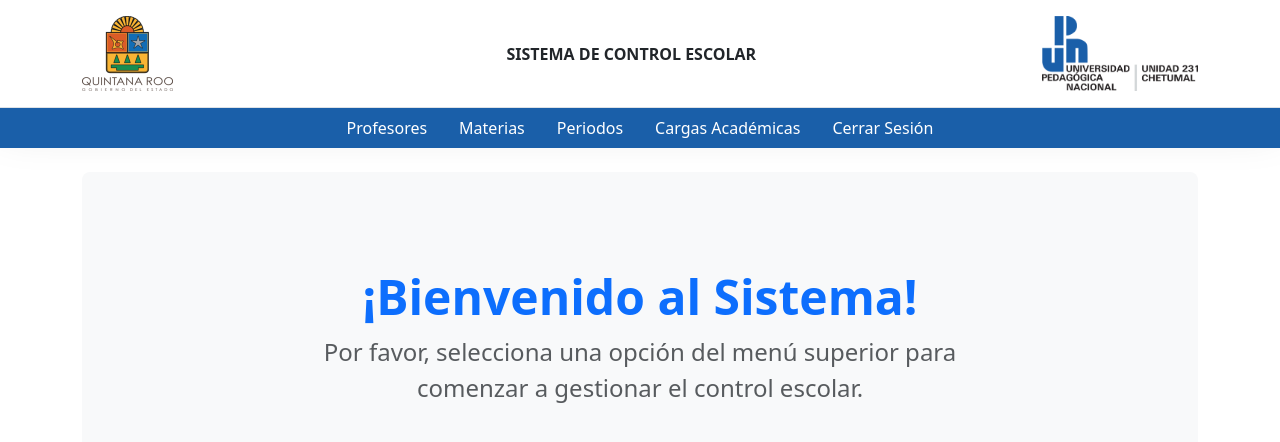
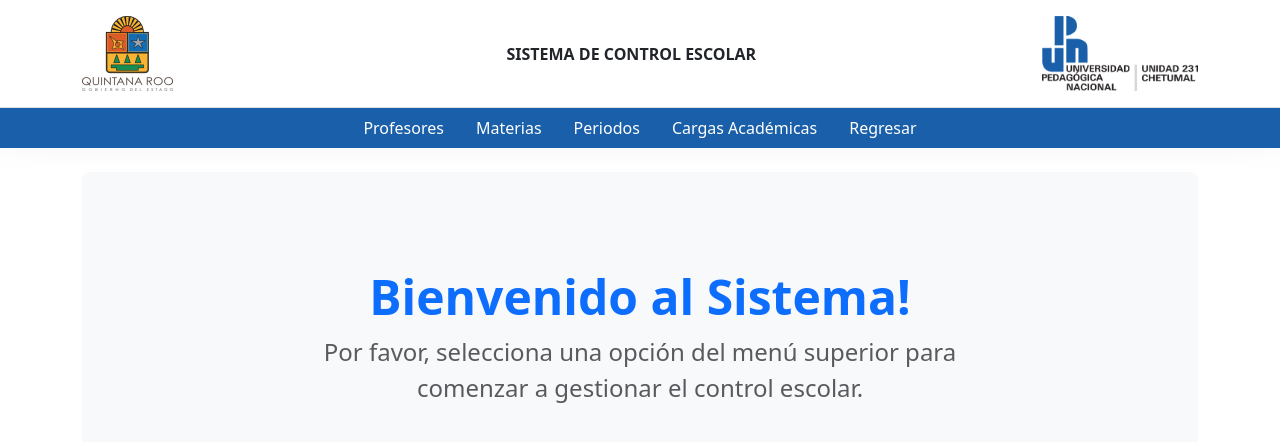
Before and after one commit to JonathanMooMijares/ProjectCargaProfesoesLite, a Vue app: page / in a window 1280 px wide. Shown: the top 442 px of the page. Built offline with nearby package versions, Linux system fonts and the light colour scheme.

Commit message:
Integración de la primera parte del proyecto,

```diff
--- a/src/App.vue
+++ b/src/App.vue
@@ -20,8 +20,8 @@ const enlacesCE = {
     ruta: '/cargas'
   },
   salida: {
-    titulo: 'Cerrar Sesión',
-    ruta: '/salida'
+    titulo: 'Regresar',
+    ruta: '/'
   }
 }
 
--- a/src/components/navUPN.vue
+++ b/src/components/navUPN.vue
@@ -20,4 +20,12 @@ defineProps({
 .nav-link:hover {
     color: #dcdcdc;
 }
+
+.nav-link.active {
+    color: #FFF;
+}
+
+.nav-link.active:hover {
+    color: #dcdcdc;
+}
 </style>
--- a/src/views/Bienvenida.vue
+++ b/src/views/Bienvenida.vue
@@ -1,7 +1,7 @@
 <template>
   <div class="p-5 mb-4 bg-light rounded-3 text-center">
     <div class="container-fluid py-5">
-      <h1 class="display-5 fw-bold text-primary">¡Bienvenido al Sistema!</h1>
+      <h1 class="display-5 fw-bold text-primary">Bienvenido al Sistema!</h1>
       <p class="col-md-8 mx-auto fs-4 text-muted">
         Por favor, selecciona una opción del menú superior para comenzar a gestionar el control escolar.
       </p>
```
